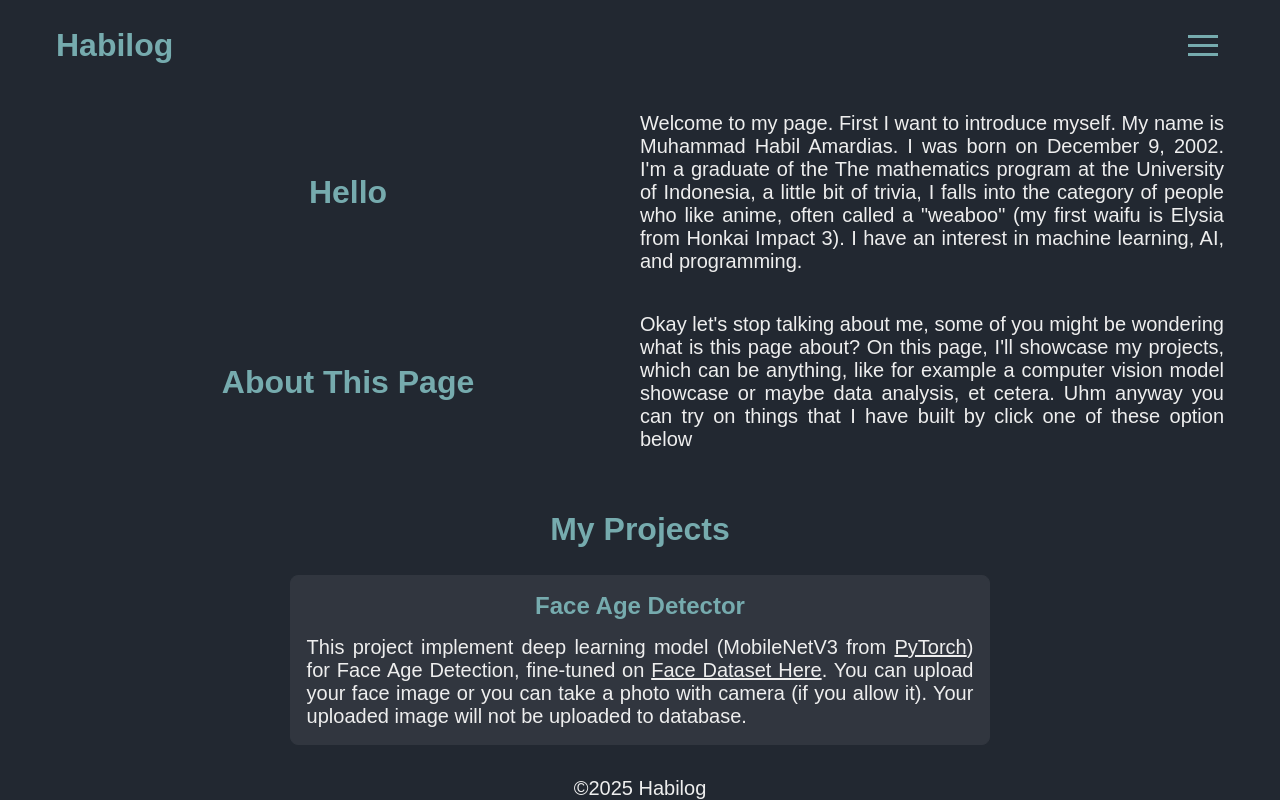
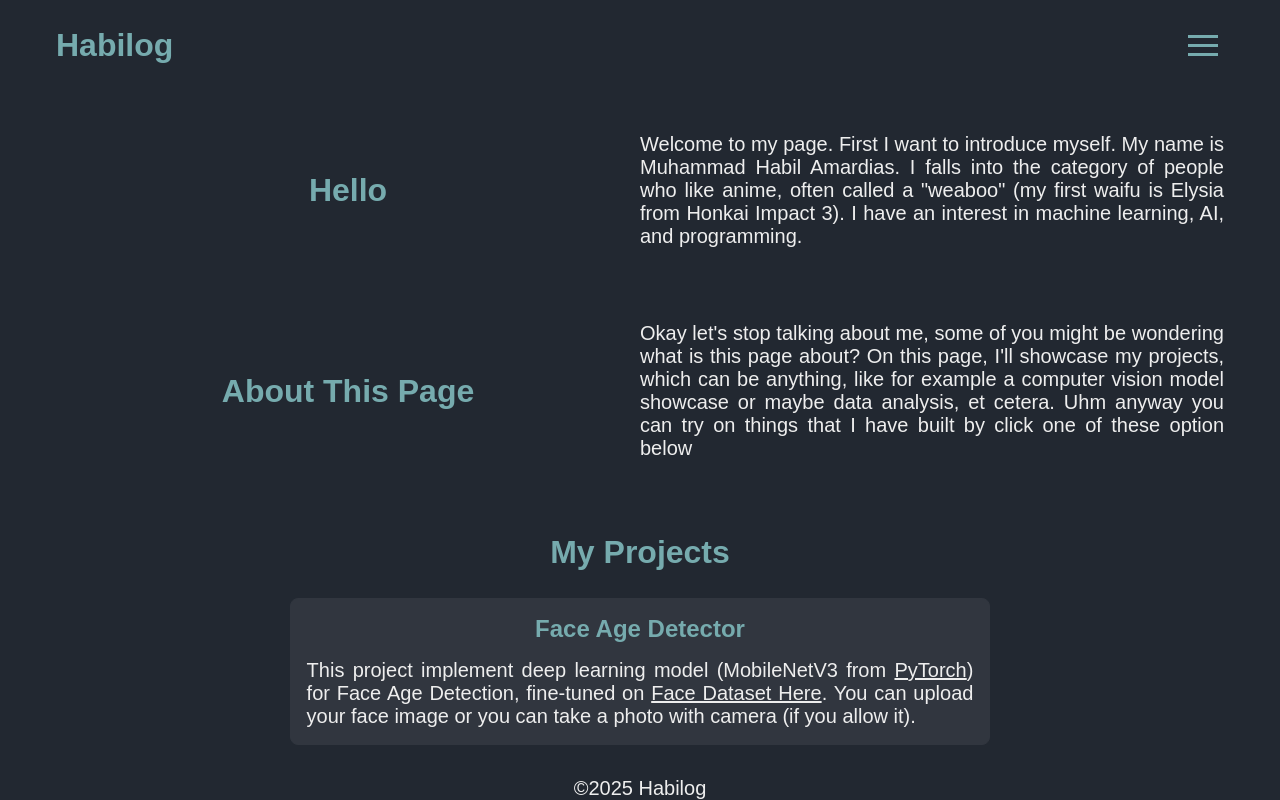
Before and after one commit to HabilAmardias/habilog-v2, a Svelte app: page / in a window 1280 px wide. Built offline with nearby package versions, Linux system fonts and the light colour scheme.

Commit message:
feature and fix: add error page and fix some styling

```diff
--- a/src/App.svelte
+++ b/src/App.svelte
@@ -4,6 +4,7 @@
   import Nav from "./components/Nav.svelte";
   import router from "./stores/RouteStore.svelte";
   import SISR from "./components/SISR.svelte";
+  import ErrorPage from "./components/ErrorPage.svelte";
 </script>
 
 <div class="container">
@@ -13,6 +14,8 @@
       <Home {router} />
     {:else if router.routeState === "SISR"}
       <SISR />
+    {:else}
+      <ErrorPage {router} message="Page Not Found" />
     {/if}
   </main>
   <Footer />
@@ -32,6 +35,6 @@
     flex-direction: column;
     margin-inline: 1rem;
     height: 100%;
-    gap: 1rem;
+    gap: 2rem;
   }
 </style>
--- /dev/null
+++ b/src/components/ErrorPage.svelte
@@ -0,0 +1,13 @@
+<script lang="ts">
+  import type { RouterItf } from "../stores/RouteStore.svelte";
+
+  let { message, router }: { message: string; router: RouterItf } = $props();
+</script>
+
+<section class="error-section">
+  <h1>Error: {message}</h1>
+  <p>
+    Want to go home?
+    <button onclick={() => router.changeRoute("Home")}> Click Here! </button>
+  </p>
+</section>
--- a/src/components/Home.svelte
+++ b/src/components/Home.svelte
@@ -1,18 +1,16 @@
 <script lang="ts">
   import type { RouterItf } from "../stores/RouteStore.svelte";
 
-  let { router }: RouterItf = $props();
+  let { router }: { router: RouterItf } = $props();
 </script>
 
 <section class="content-section">
   <h2>Hello</h2>
   <p>
     Welcome to my page. First I want to introduce myself. My name is Muhammad
-    Habil Amardias. I was born on December 9, 2002. I'm a graduate of the The
-    mathematics program at the University of Indonesia, a little bit of trivia,
-    I falls into the category of people who like anime, often called a "weaboo"
-    (my first waifu is Elysia from Honkai Impact 3). I have an interest in
-    machine learning, AI, and programming.
+    Habil Amardias. I falls into the category of people who like anime, often
+    called a "weaboo" (my first waifu is Elysia from Honkai Impact 3). I have an
+    interest in machine learning, AI, and programming.
   </p>
 </section>
 <section class="content-section">
@@ -44,7 +42,7 @@
           >) for Face Age Detection, fine-tuned on
           <a href="https://susanqq.github.io/UTKFace/">Face Dataset Here</a>.
           You can upload your face image or you can take a photo with camera (if
-          you allow it). Your uploaded image will not be uploaded to database.
+          you allow it).
         </p>
       </button>
     </li>
@@ -59,8 +57,7 @@
         <p>
           This project implements a deep learning model based on
           <a href="https://arxiv.org/pdf/1609.04802">SRGAN</a> for single image super-resolution
-          (4x upscale). You can upload image you want to upscale, your uploaded image
-          will not be uploaded to database.
+          (4x upscale). You can upload image you want to upscale.
         </p>
       </button>
     </li>
@@ -120,8 +117,9 @@
       grid-template-columns: repeat(2, 1fr);
     }
     .project-container {
+      flex: 0 1 auto;
+      margin: 0 auto;
       width: 60%;
-      margin: 0 auto;
     }
   }
 </style>
--- a/src/components/Nav.svelte
+++ b/src/components/Nav.svelte
@@ -1,7 +1,7 @@
 <script lang="ts">
   import { type RouterItf } from "../stores/RouteStore.svelte";
 
-  let { router }: RouterItf = $props();
+  let { router }: { router: RouterItf } = $props();
 
   let isOpen = $state<boolean>(false);
   function toggleIsOpen() {
--- a/src/components/SISR.svelte
+++ b/src/components/SISR.svelte
@@ -106,6 +106,12 @@
 {/if}
 
 <style>
+  .form-section {
+    display: flex;
+    justify-content: center;
+    align-items: center;
+    flex: 1 1 auto;
+  }
   .download-section {
     display: flex;
     justify-content: center;
@@ -143,13 +149,20 @@
     flex-direction: column;
     align-items: center;
     gap: 1rem;
+    width: 80%;
+  }
+  .button-container {
+    display: flex;
+    justify-content: center;
+    width: 100%;
   }
   .button-container > button {
     color: var(--sub-title);
     background-color: var(--container);
-    padding: 0.5rem;
+    padding-block: 0.5rem;
     border: 1px solid var(--container);
     border-radius: 0.5rem;
+    width: 50%;
   }
 
   .button-container > button:hover {
@@ -163,7 +176,7 @@
     /* border: 1px solid ; */
     border-radius: 0.5rem;
     padding: 0.5rem;
-    background-color: var(--container);
     color: var(--text);
+    border: 1px dashed var(--text);
   }
 </style>
--- a/src/stores/RouteStore.svelte.ts
+++ b/src/stores/RouteStore.svelte.ts
@@ -1,18 +1,16 @@
 export interface RouterItf {
-  router: {
-    routeState: string;
-    changeRoute: (newRoute: string) => void;
-  };
+  routeState: string;
+  changeRoute: (newRoute: string) => void;
 }
 
 class Router {
-  routeState = $state<string>("")
+  routeState = $state<string>("");
   constructor() {
-    const route = localStorage.getItem("route")
-    this.routeState = route? route : "Home"
+    const route = localStorage.getItem("route");
+    this.routeState = route ? route : "Home";
   }
   changeRoute(newRoute: string) {
-    localStorage.setItem("route", newRoute)
+    localStorage.setItem("route", newRoute);
     this.routeState = newRoute;
   }
 }
```
